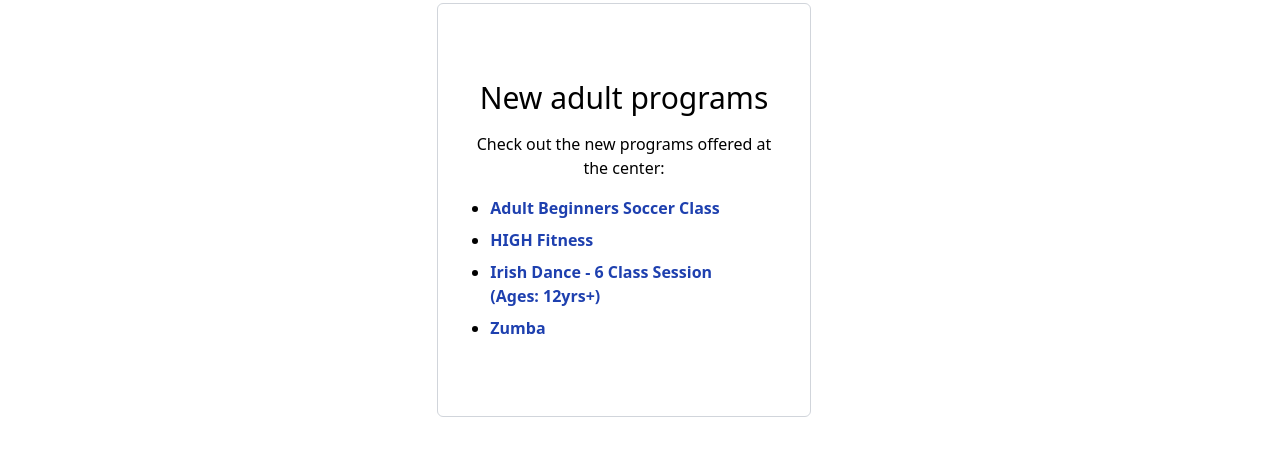
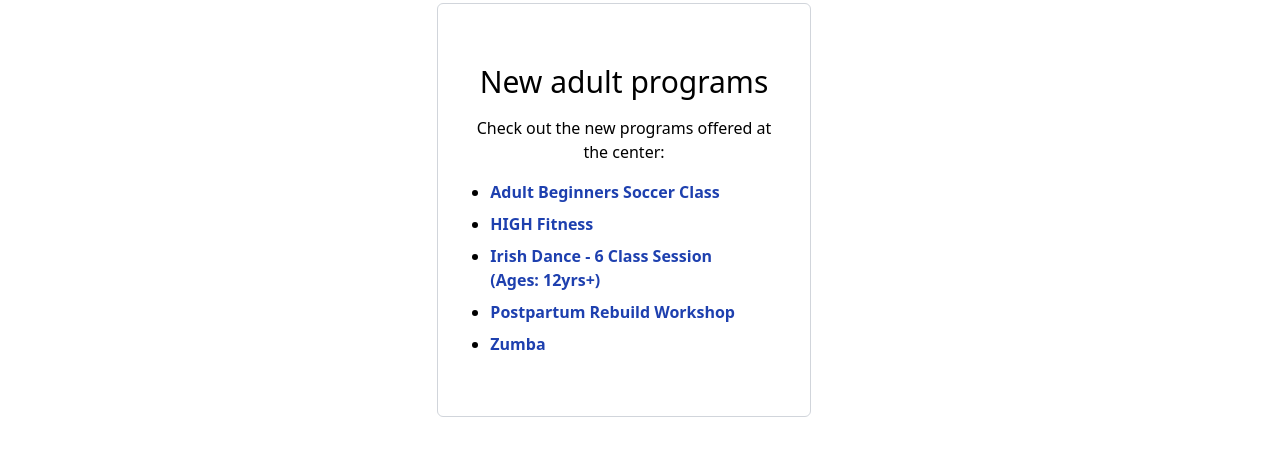
Before and after one commit to decoy31/bremertonsports, a website: page index.html in a window 1280 px wide. Shown: the part 1449-1901 px from the top of the page. Drawn offline with nearby package versions, Linux system fonts and the light colour scheme; files that its build step writes are made by us from their sources; a web font is replaced by a local one.

Commit message:
Added Postpartum Rebuild Workshop to the homepage.

```diff
--- a/index.html
+++ b/index.html
@@ -179,6 +179,7 @@
               <li class="mt-2"><a class="font-semibold" href="https://member.daysmartrecreation.com/#/online/olypensports/programs/level/376?facility_ids=1">Adult Beginners Soccer Class</a></li>
               <li class="mt-2"><a class="font-semibold" href="https://member.daysmartrecreation.com/#/online/olypensports/programs/level/362?facility_ids=1">HIGH Fitness</a></li>
               <li class="mt-2"><a class="font-semibold" href="https://member.daysmartrecreation.com/#/online/olypensports/programs/level/359?facility_ids=1">Irish Dance - 6 Class Session (Ages: 12yrs+)</a></li>
+              <li class="mt-2"><a class="font-semibold" href="https://member.daysmartrecreation.com/#/online/olypensports/programs/level/431?facility_ids=1">Postpartum Rebuild Workshop</a></li>
               <!-- <li class="mt-2"><a class="font-semibold" href="https://member.daysmartrecreation.com/#/online/olypensports/programs/level/355?facility_ids=1">Yoga</a></li> -->
               <li class="mt-2"><a class="font-semibold" href="https://member.daysmartrecreation.com/#/online/olypensports/programs/level/425?facility_ids=1">Zumba</a></li>
             </ul>
```
